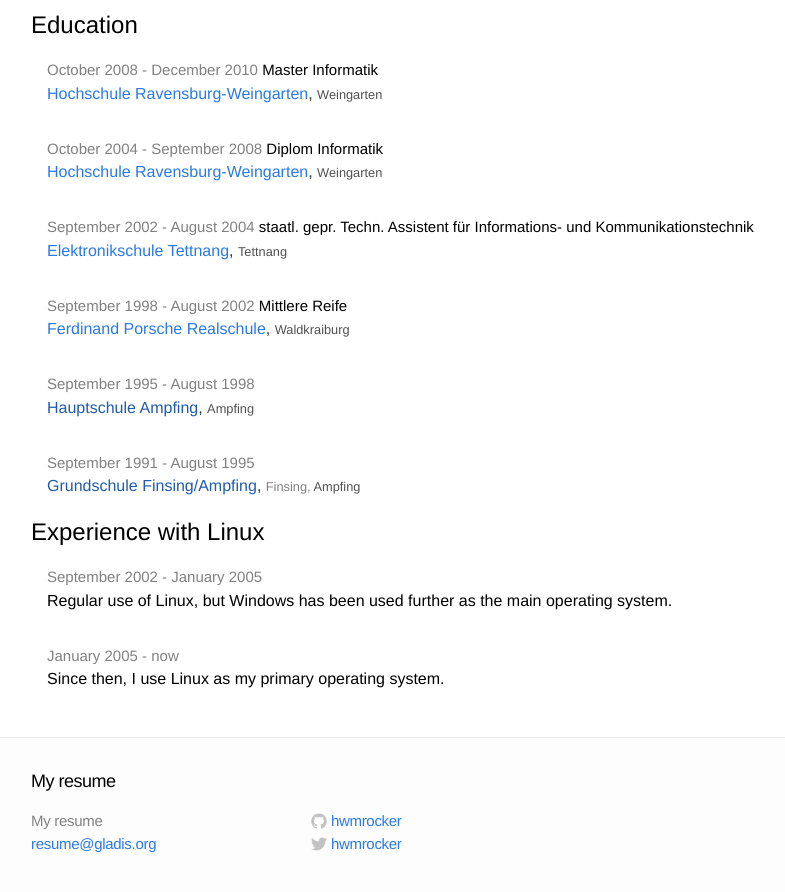
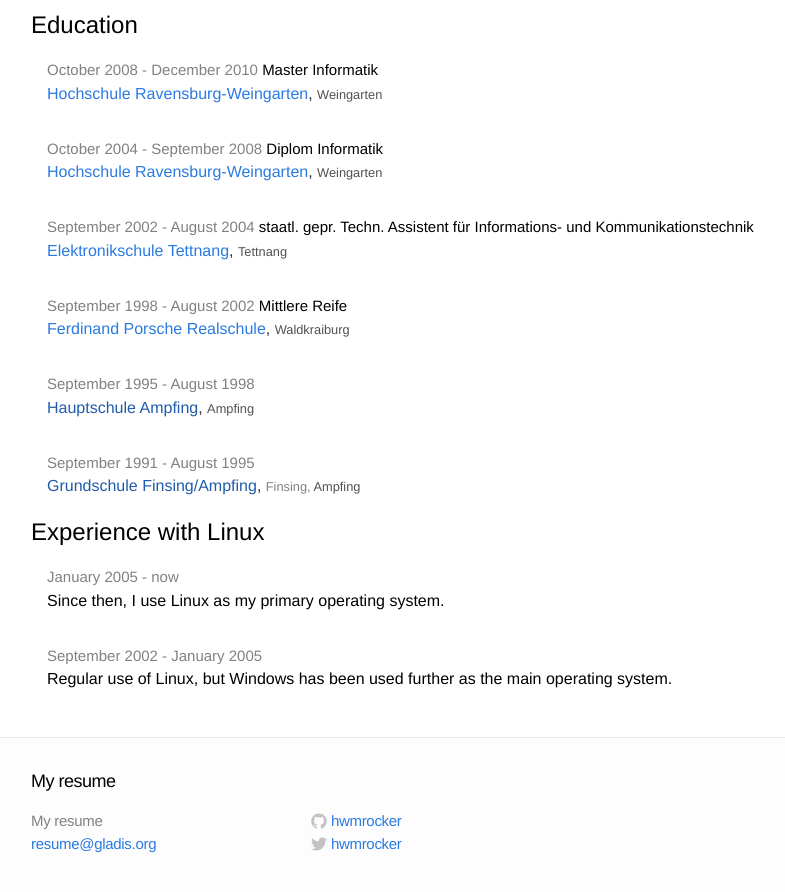
Before and after one commit to hwmrocker/resume, a Jekyll site: the page built from index.html, in a window 1280 px wide and 900 px high, scrolled down 818 px. Shown: the top 892 px of the window, without its empty margins (209-994 px from the left). Built offline with Jekyll 4.4.1, drawn with Linux system fonts in a browser that asks for light colours; some of the changed lines change nothing that is shown.

Commit message:
we should be consitent to show newer results first

```diff
--- a/_data/resume.yaml
+++ b/_data/resume.yaml
@@ -13,6 +13,14 @@ linux:
   name_de: Erfahrung mit Linux
   name_en: Experience with Linux
   timeframes:
+    - timeframe_de: Januar 2005 - jetzt
+      timeframe_en: January 2005 - now
+      uid: xpl_fulltime
+      description_de: Seit diesem Zeitpunkt verwende ich Linux als mein primäres Betriebssytem.
+      description_en: Since then, I use Linux as my primary operating system.
+      short_description_de: als primäres Betriebssytem
+      short_description_en: primary operating system
+      color: "#8d6"
     - timeframe_de: September 2002 - Januar 2005
       timeframe_en: September 2002 - January 2005
       uid: xpl_basic
@@ -21,14 +29,6 @@ linux:
       short_description_de: Teilzeit
       short_description_en: Parttime
       color: "#dda"
-    - timeframe_de: Januar 2005 - jetzt
-      timeframe_en: January 2005 - now
-      uid: xpl_fulltime
-      description_de: Seit diesem Zeitpunkt verwende ich Linux als mein primäres Betriebssytem.
-      description_en: Since then, I use Linux as my primary operating system.
-      short_description_de: als primäres Betriebssytem
-      short_description_en: primary operating system
-      color: "#8d6"
 
 experience:
   name_de: Praktische Erfahrung
```
